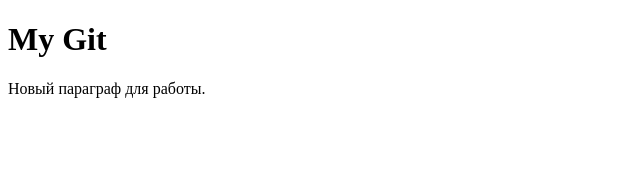
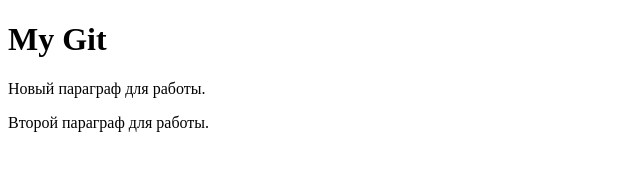
Before and after one commit to timaps/test, a plain HTML site: page index.html in a window 1280 px wide. Shown: the whole page, without its empty margins (0-640 px from the left). Drawn offline with Linux system fonts and the light colour scheme.

Commit message:
2 paragraph

```diff
--- a/index.html
+++ b/index.html
@@ -11,5 +11,6 @@
 <body>
 <h1>My Git</h1>
 <p>Новый параграф для работы.</p>
+<p>Второй параграф для работы.</p>
 </body>
 </html>
```
